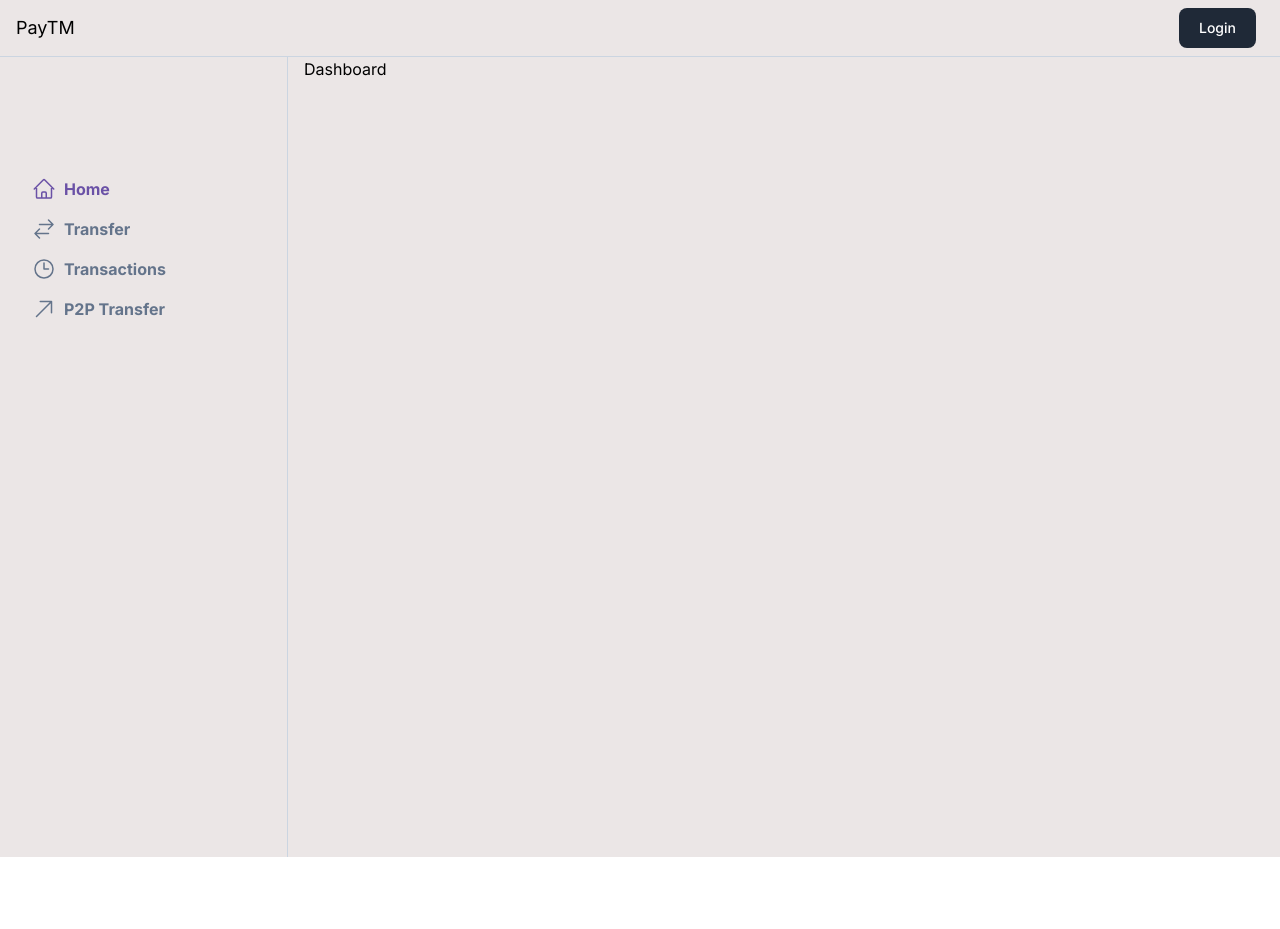
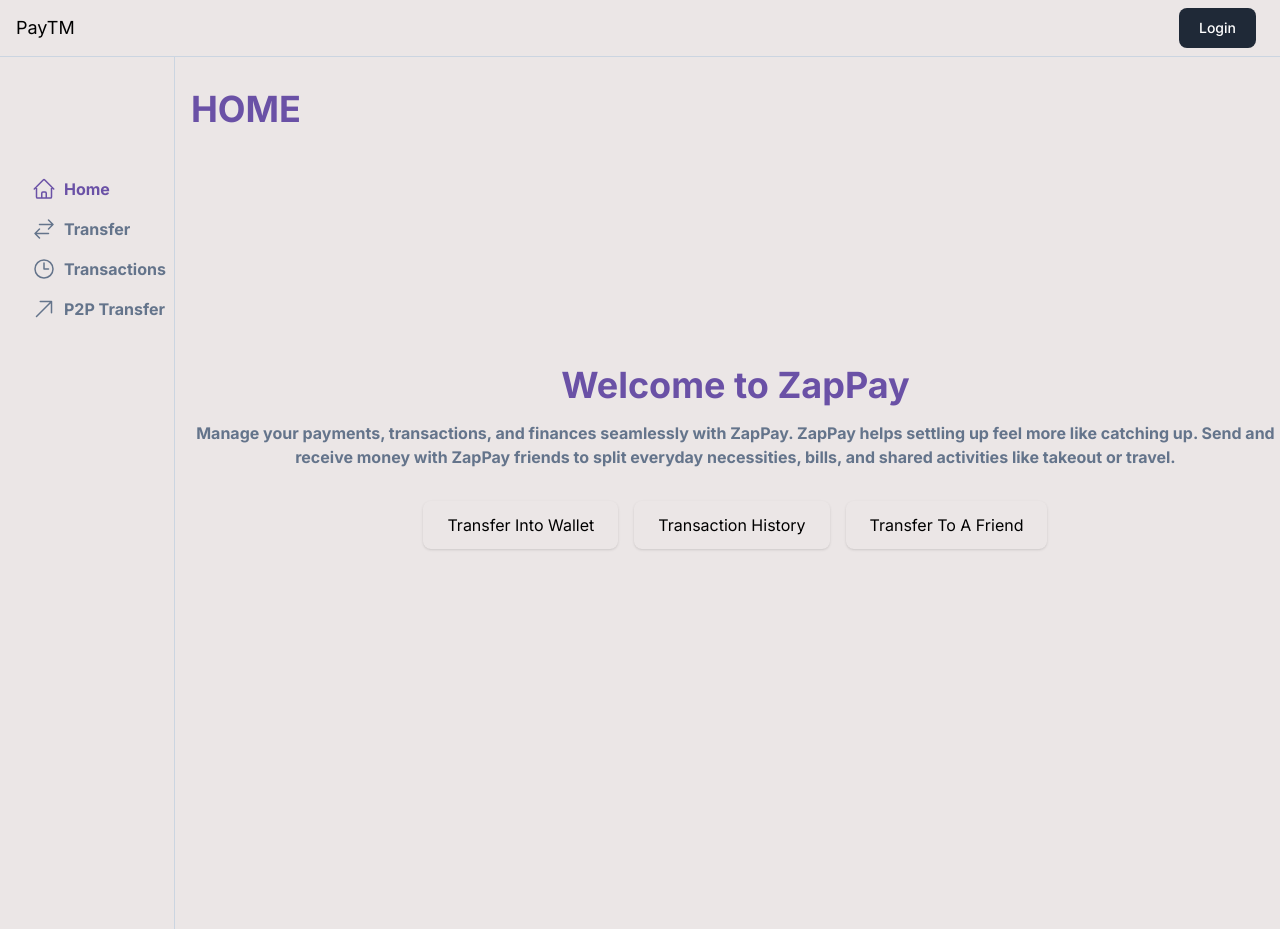
Before and after one commit to udaybhole/ZapPay, a Next.js app in the folder apps/user-app/: page /dashboard in a window 1280 px wide. Before the commit the page ends 857 px from the top, so only its background shows below. Built offline with nearby package versions, Linux system fonts and the light colour scheme; no server answers.

Commit message:
user-app done merchant remaining wiht some ui problem

```diff
--- a/apps/user-app/app/(dashboard)/dashboard/page.tsx
+++ b/apps/user-app/app/(dashboard)/dashboard/page.tsx
@@ -1,6 +1,42 @@
+"use client"
+import { useRouter } from "next/navigation"
 
 export default function() {
-    return <div>
-        Dashboard
+
+    const router = useRouter();
+    return <div className=" ">
+         <div className="text-4xl text-[#6a51a6] pt-8 font-bold">
+            HOME
+        </div>
+        <div className="min-h-screen flex flex-col items-center justify-center pb-36">
+
+      <div className="text-center mb-8">
+        <h1 className="text-4xl font-bold text-[#6a51a6]">Welcome to ZapPay</h1>
+        <p className="font-bold ${selected ? text-[#6a51a6]  text-slate-500 pt-4">
+          Manage your payments, transactions, and finances seamlessly with ZapPay.
+          ZapPay helps settling up feel more like catching up.
+          Send and receive money with ZapPay friends to split everyday necessities, bills, and shared activities like takeout or travel.
+        </p>
+      </div>
+
+      {/* Buttons Section */}
+      <div className="flex flex-col sm:flex-row gap-4">
+        <button onClick={()=>{
+            router.push("/transfer")
+        }} className="px-6 py-3 text-black  rounded-lg shadow hover:bg-[#6a51a6] transition">
+          Transfer Into Wallet
+        </button>
+        <button onClick={()=>{
+            router.push("/transactions")
+        }} className="px-6 py-3  rounded-lg shadow hover:bg-[#6a51a6] text-black transition ">
+        Transaction History
+        </button>
+        <button onClick={()=>{
+            router.push("/p2p")
+        }} className="px-6 py-3 text-black rounded-lg shadow hover:bg-[#6a51a6] transition">
+          Transfer To A Friend
+        </button>
+      </div>
+    </div>
     </div>
 }
--- a/apps/user-app/app/(dashboard)/layout.tsx
+++ b/apps/user-app/app/(dashboard)/layout.tsx
@@ -20,7 +20,7 @@ export default function Layout({
   );
 }
 
-// Icons Fetched from https://heroicons.com/
+
 function HomeIcon() {
     return <svg xmlns="http://www.w3.org/2000/svg" fill="none" viewBox="0 0 24 24" stroke-width="1.5" stroke="currentColor" className="w-6 h-6">
     <path stroke-linecap="round" stroke-linejoin="round" d="m2.25 12 8.954-8.955c.44-.439 1.152-.439 1.591 0L21.75 12M4.5 9.75v10.125c0 .621.504 1.125 1.125 1.125H9.75v-4.875c0-.621.504-1.125 1.125-1.125h2.25c.621 0 1.125.504 1.125 1.125V21h4.125c.621 0 1.125-.504 1.125-1.125V9.75M8.25 21h8.25" />
--- a/apps/user-app/app/(dashboard)/p2p/page.tsx
+++ b/apps/user-app/app/(dashboard)/p2p/page.tsx
@@ -23,7 +23,11 @@ const getp2ptransaction = async () => {
 export default async function () {
   const transactions = await getp2ptransaction();
   return (
-    <div className="flex justify-center items-center w-[80vw] gap-20">
+    <div>
+        <div className="text-4xl text-[#6a51a6] pt-8 font-bold">
+            P2P TRANSFER
+        </div>
+    <div className="flex justify-center items-center w-[80vw] gap-20  ">
       <div className="w-[30%]">
         <SendCard />
       </div>
@@ -31,5 +35,7 @@ export default async function () {
         <P2pTransactions transactions={transactions} />
       </div>
     </div>
+
+    </div>
   );
 }
--- a/apps/user-app/app/(dashboard)/transactions/page.tsx
+++ b/apps/user-app/app/(dashboard)/transactions/page.tsx
@@ -22,11 +22,15 @@ const getp2ptransaction = async () => {
 
   export default async function () {
     const transactions = await getp2ptransaction();
-    return (
+    return (<div>
+        <div className="text-4xl text-[#6a51a6] pt-8 mb-8 font-bold">
+            TRANSACTIONS
+        </div>
       <div className="flex justify-center items-center w-[80vw] gap-20">
         <div className="w-[80%] pb-14">
           <P2pTransactions transactions={transactions} />
         </div>
       </div>
+      </div>
     );
   }
--- a/apps/user-app/app/(dashboard)/transfer/page.tsx
+++ b/apps/user-app/app/(dashboard)/transfer/page.tsx
@@ -39,7 +39,7 @@ export default async function() {
 
     return <div className="w-screen">
         <div className="text-4xl text-[#6a51a6] pt-8 mb-8 font-bold">
-            Transfer
+            TRANSFER
         </div>
         <div className="grid grid-cols-1 gap-4 md:grid-cols-2 p-4">
             <div>
--- a/apps/user-app/app/api/auth/[...nextauth]/route.ts
+++ b/apps/user-app/app/api/auth/[...nextauth]/route.ts
@@ -3,4 +3,4 @@ import { authOptions } from "../../../lib/auth"
 
 const handler = NextAuth(authOptions)
 
-export { handler as GET, handler as POST }
+export { handler as GET, handler as POST , handler as page}
--- a/apps/user-app/app/layout.tsx
+++ b/apps/user-app/app/layout.tsx
@@ -7,7 +7,7 @@ import { AppbarClient } from "../components/AppbarClient";
 const inter = Inter({ subsets: ["latin"] });
 
 export const metadata: Metadata = {
-  title: "Wallet",
+  title: "ZapPay",
   description: "Simple wallet app",
 };
 
--- a/apps/user-app/app/lib/auth.ts
+++ b/apps/user-app/app/lib/auth.ts
@@ -2,7 +2,6 @@
 import db from "@repo/db/client";
 import CredentialsProvider from "next-auth/providers/credentials"
 import bcrypt from "bcrypt";
-
 export const authOptions = {
     providers: [
         CredentialsProvider({
@@ -65,6 +64,7 @@ export const authOptions = {
             },
         })
     ],
+
     secret: process.env.JWT_SECRET || "secret",
     callbacks: {
         async session({ token, session }: any) {
@@ -74,7 +74,4 @@ export const authOptions = {
         }
     }
 
-
-
-
 }
--- a/apps/user-app/app/page.tsx
+++ b/apps/user-app/app/page.tsx
@@ -12,4 +12,8 @@ export default async function Page() {
 
 
 
+
+
+
+
 }
--- a/packages/ui/src/Appbar.tsx
+++ b/packages/ui/src/Appbar.tsx
@@ -4,7 +4,6 @@ interface AppbarProps {
     user?: {
         name?: string | null;
     },
-    // TODO: can u figure out what the type should be here?
     onSignin: any,
     onSignout: any
 }
```
